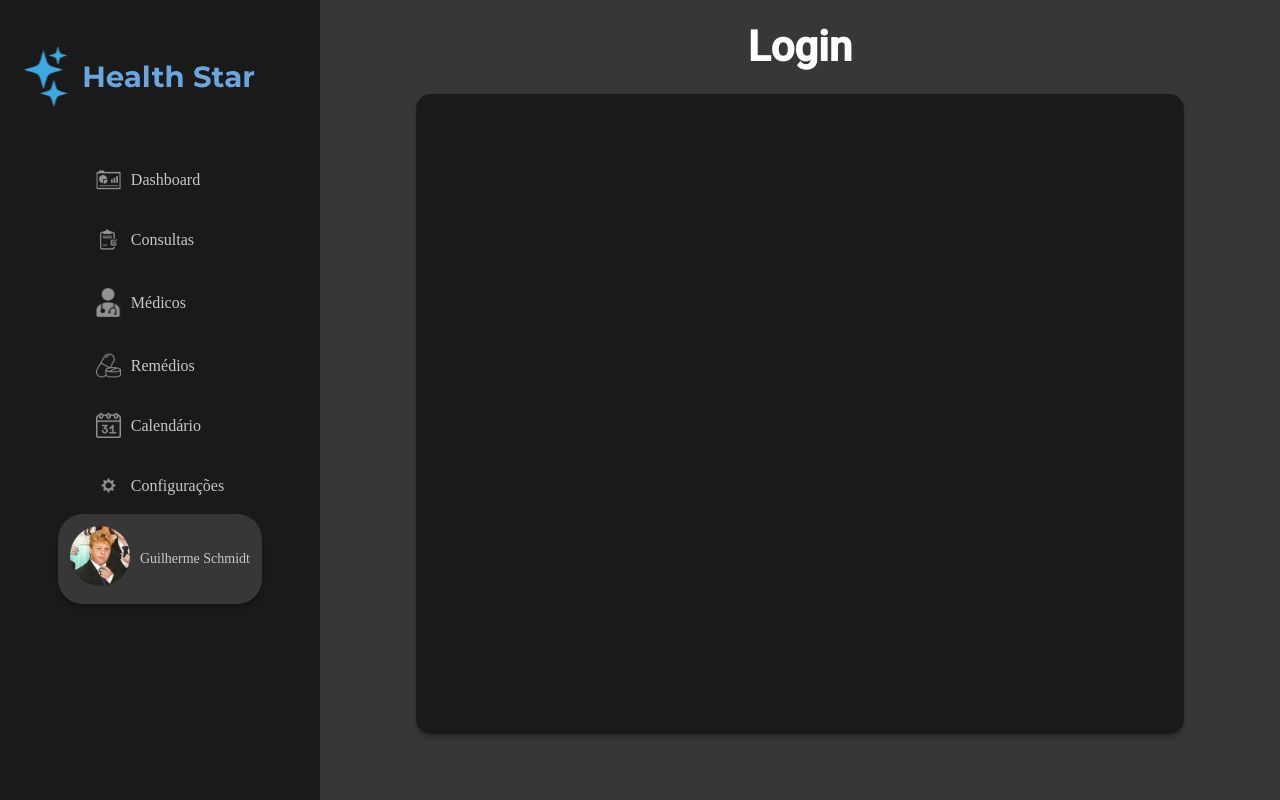
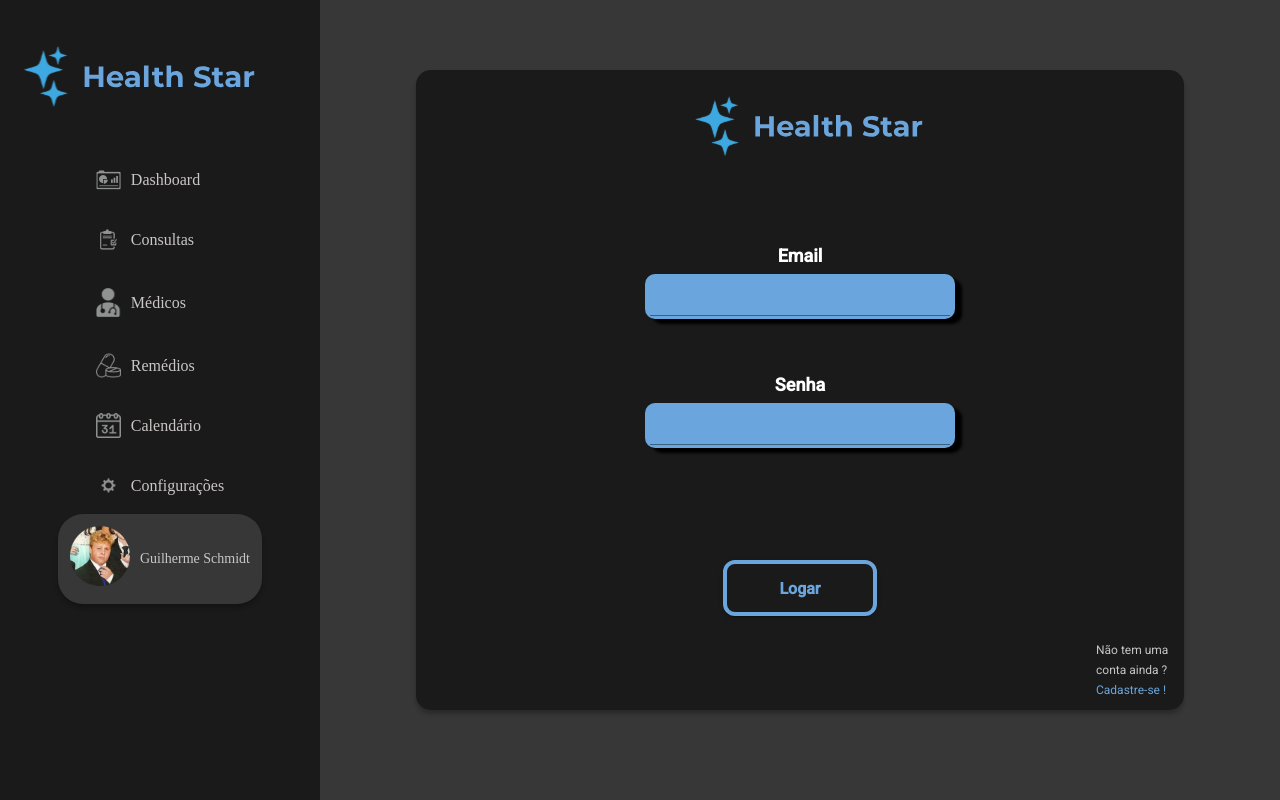
Before and after one commit to Aguinalds/HealthStarAngular, an Angular app: page /login in a window 1280 px wide. Built offline with nearby package versions, Linux system fonts and the light colour scheme; a web font is replaced by a local one.

Commit message:
tela login

```diff
--- a/src/app/login/login.component.css
+++ b/src/app/login/login.component.css
@@ -0,0 +1,74 @@
+mat-card {
+    display: flex;
+    flex-direction: column;
+    padding: 30px;
+    color: white;
+  }
+
+  mat-card-content {
+    display: flex;
+    flex-direction: column;
+    align-items: center;
+    margin-top: 2vh;
+    color: white;
+  }
+
+  mat-form-field {
+    width: 60%;
+    color: white;
+    margin-bottom: 7vh;
+    background-color: #6AA6DD;
+    border-radius: 10px;
+    padding-left: 5px;
+    padding-right: 5px;
+    line-height: 15px;
+    height: 45px;
+    box-shadow: 7px 5px 3px black;
+  }
+
+  input {
+    color: white;
+    line-height: 15px;
+    height: 20px;
+  }
+  input::placeholder {
+    color: white;
+  }
+
+    #btnSelecionar {
+      display: flex;
+      line-height: 35px!important;
+      background-color: transparent!important;
+      color: #6AA6DD ;
+      border: 4px solid #6AA6DD ;
+      display: flex;
+      align-items: center;
+      justify-content: center;
+      position:relative;
+      margin-top: 7vh;
+      width: 20%;
+      height: 7vh;
+      font-size: 16px;
+      font-weight: 900;
+      border-radius: 12px;
+    }
+
+    .control-label {
+        font-size: 18px;
+        font-weight: 600;
+        margin-bottom: 1vh;
+      }
+
+      .inputs{
+        display: flex;
+        flex-direction: column;
+        width: 65%;
+        align-items: center;
+        flex-wrap: wrap;
+        color: white;
+        justify-content: center;
+      }
+
+      #cadastro:hover{
+          cursor: pointer;
+      }
--- a/src/app/login/login.component.html
+++ b/src/app/login/login.component.html
@@ -1,4 +1,27 @@
 <div class="content">
-  <h4 class="header">Login</h4>
-  <div class="content-card"></div>
+  <h4 class="header"></h4>
+  <div class="content-card">
+    <form>
+      <mat-card-content>
+        <div class="inputs">
+          <img id="logo" src="../assets/Logo.svg" style="height: 10vh; margin-bottom: 10vh;">
+          <label class="control-label">Email</label>
+          <mat-form-field>
+            <input matInput type="text" name="email">
+          </mat-form-field>
+        </div>
+
+        <div class="inputs">
+          <label class="control-label">Senha</label>
+          <mat-form-field>
+            <input matInput type="text" name="senha">
+          </mat-form-field>
+        </div>
+        <button mat-raised-button id="btnSelecionar">Logar</button>
+
+        <A style="margin-top: 3vh; margin-left: 85vh; font-size: 12px; color: #c6c6c6;">Não tem uma conta ainda ?<A
+            style="color: #6AA6DD;" routerLink="/cadastro" id="cadastro"> Cadastre-se !</A></A>
+      </mat-card-content>
+    </form>
+  </div>
 </div>
```
